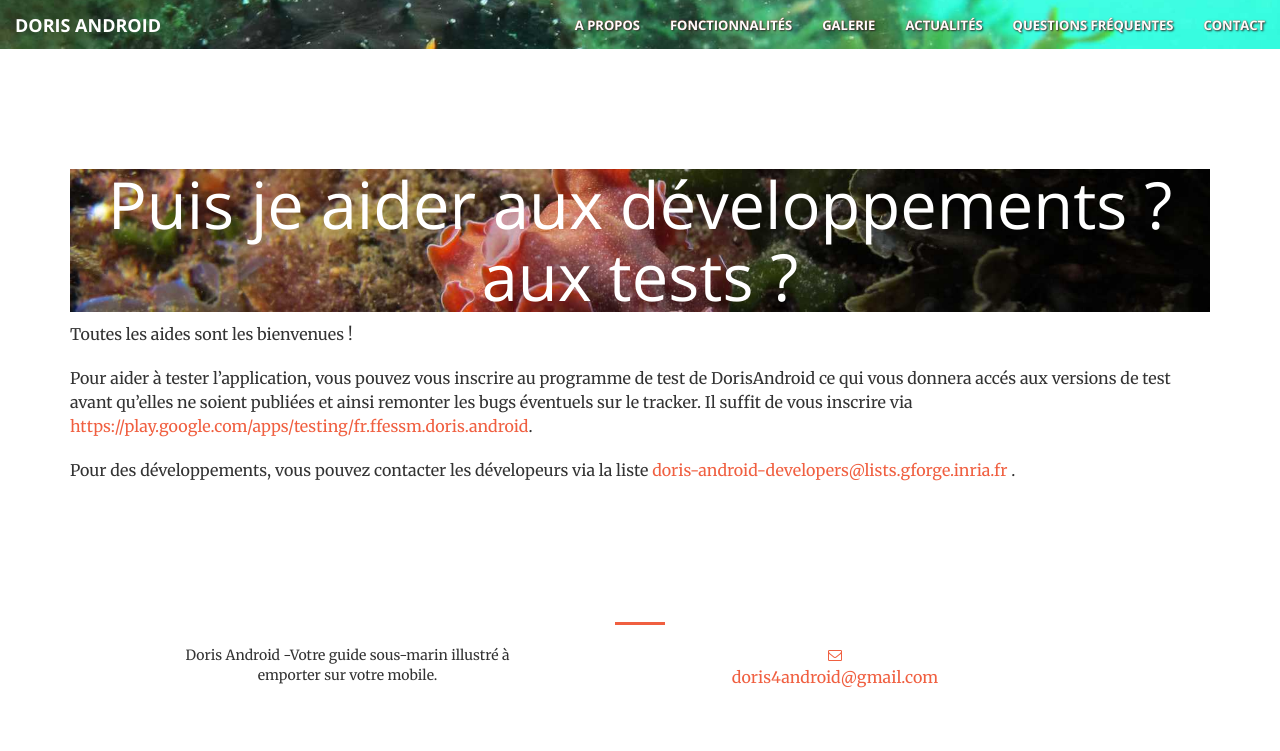
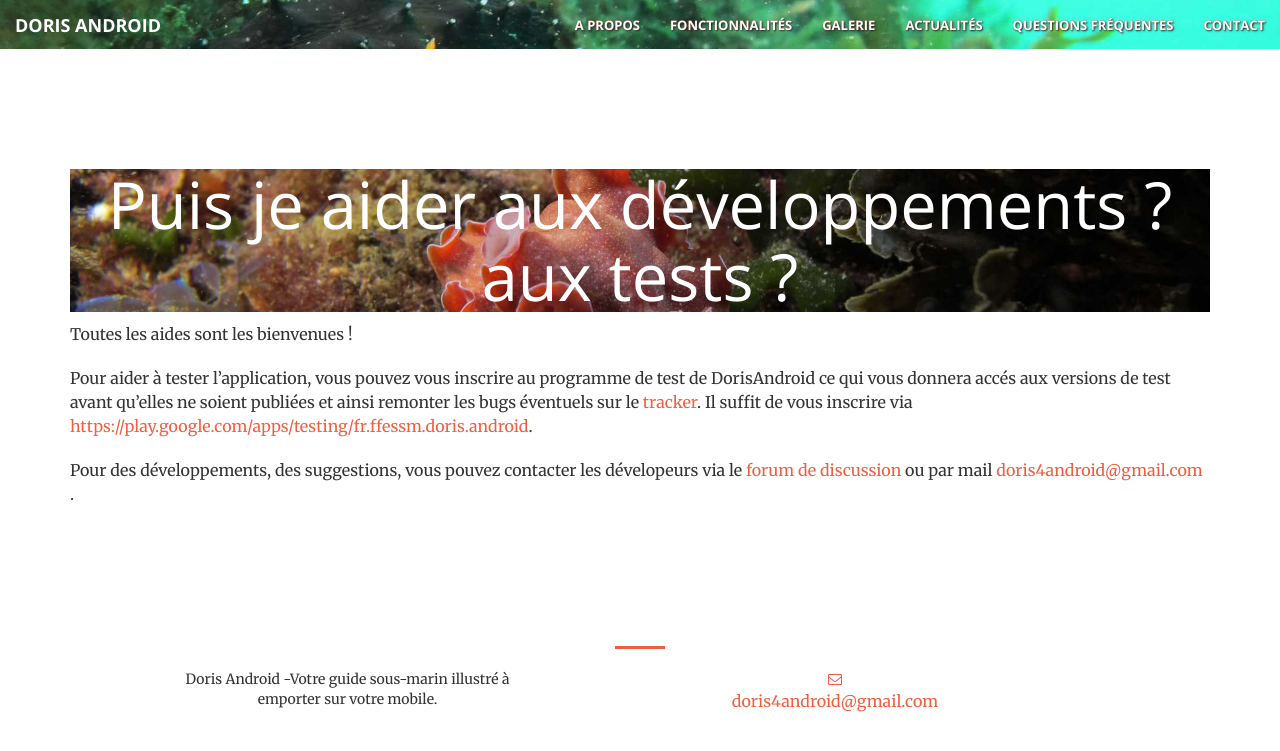
Before and after one commit to doris-ffessm/doris-ffessm.github.io, a Jekyll site: the page built from _faqs/may_i_help.md, in a window 1280 px wide. Shown: the top 751 px of the page. Built offline with Jekyll 4.4.1, drawn with Linux system fonts in a browser that asks for light colours.

Commit message:
update contact for potential help

```diff
--- a/_faqs/may_i_help.md
+++ b/_faqs/may_i_help.md
@@ -7,6 +7,6 @@ Toutes les aides sont les bienvenues !
 
 <!--more-->
 
-Pour aider à tester l'application, vous pouvez vous inscrire au programme de test de DorisAndroid ce qui vous donnera accés aux versions de test avant qu'elles ne soient publiées et ainsi remonter les bugs éventuels sur le tracker. Il suffit de vous inscrire via [https://play.google.com/apps/testing/fr.ffessm.doris.android](https://play.google.com/apps/testing/fr.ffessm.doris.android).
+Pour aider à tester l'application, vous pouvez vous inscrire au programme de test de DorisAndroid ce qui vous donnera accés aux versions de test avant qu'elles ne soient publiées et ainsi remonter les bugs éventuels sur le [tracker](https://github.com/doris-ffessm/doris-android/issues). Il suffit de vous inscrire via [https://play.google.com/apps/testing/fr.ffessm.doris.android](https://play.google.com/apps/testing/fr.ffessm.doris.android).
 
-Pour des développements, vous pouvez contacter les dévelopeurs via la liste [doris-android-developers@lists.gforge.inria.fr](doris-android-developers@lists.gforge.inria.fr) .
+Pour des développements, des suggestions, vous pouvez contacter les dévelopeurs via le [forum de discussion](https://github.com/doris-ffessm/doris-android/discussions) ou par mail [doris4android@gmail.com](doris4android@gmail.com) .
```
